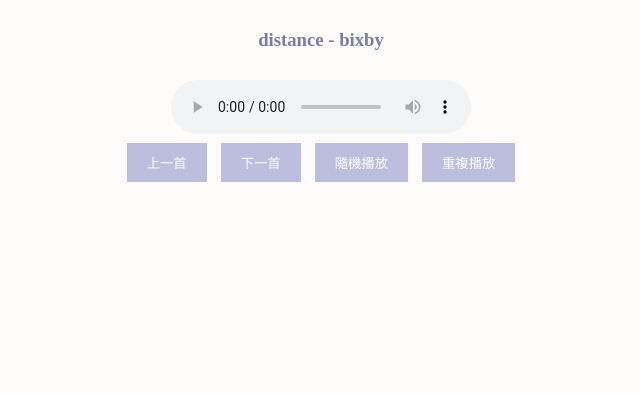
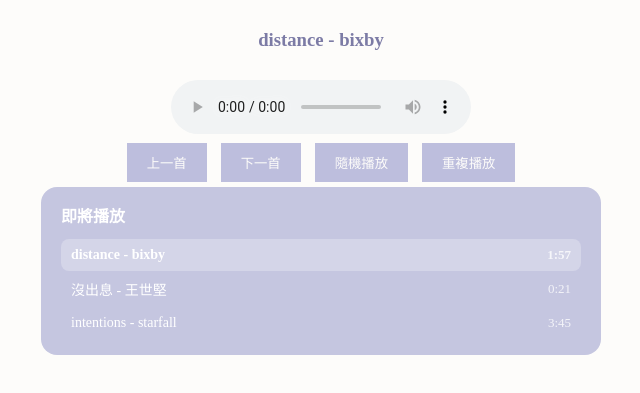
Before and after one commit to fansditz/music-player, a plain HTML site: page index.html in a window 1280 px wide. Shown: the part 195-588 px from the top of the page, without its empty margins (319-959 px from the left). Drawn offline with Linux system fonts and the light colour scheme.

Commit message:
【新增】播放清單

```diff
--- a/index.html
+++ b/index.html
@@ -2,6 +2,7 @@
 <html lang="zh-TW">
 <head>
   <meta charset="UTF-8">
+  <meta name="viewport" content="width=device-width, initial-scale=1.0">
   <title>簡易音樂播放器</title>
   <link rel="stylesheet" href="style.css">
 </head>
@@ -21,6 +22,14 @@
   <button id="repeat">重複播放</button>
 </div>
 
+<div class="playlist">
+  <div class="playlist-title">即將播放</div>
+
+  <ul id="playlist" class="playlist-list">
+    <!-- JS 動態產生 -->
+  </ul>
+</div>
+
   <script src="script.js"></script>
 </body>
 </html>
--- a/script.js
+++ b/script.js
@@ -1,64 +1,85 @@
 const songs = [
-  {
-    src: "music/distance.mp3",
-    name: "distance",
-    artist: "bixby"
-  },
-  {
-    src: "music/song.mp3",
-    name: "沒出息",
-    artist: "王世堅"
-  },
-  {
-    src: "music/intentions.mp3",
-    name: "intentions",
-    artist: "starfall"
-  }
+  { src: "music/distance.mp3", name: "distance", artist: "bixby", time: "1:57" },
+  { src: "music/song.mp3", name: "沒出息", artist: "王世堅", time: "0:21" },
+  { src: "music/intentions.mp3", name: "intentions", artist: "starfall", time: "3:45" }
 ];
 
 let current = 0;
+
 const player = document.getElementById("player");
 const nextBtn = document.getElementById("next");
 const prevBtn = document.getElementById("prev");
 const shuffleBtn = document.getElementById("shuffle");
 const repeatBtn = document.getElementById("repeat");
 
+const playlist = document.getElementById("playlist"); // ✅ 紫色區塊裡的 ul#playlist
+const titleEl = document.getElementById("song-title"); // ✅ 你 HTML 是 song-title
+
 function updateInfo() {
-  document.getElementById("song-title").textContent =
-  `${songs[current].name} - ${songs[current].artist}`;
+  titleEl.textContent = `${songs[current].name} - ${songs[current].artist}`;
 }
 
-
-function loadSong() {
+function loadSong(index = current) {
+  current = index;
   player.src = songs[current].src;
   updateInfo();
+  updateActiveSong();
 }
 
-// 下一首
-nextBtn.addEventListener("click", () => {
-  current = (current + 1) % songs.length;
-  loadSong();
+function updateActiveSong() {
+  document.querySelectorAll("#playlist .playlist-item").forEach((item, i) => {
+    item.classList.toggle("active", i === current);
+  });
+}
+
+// 產生播放清單（左：歌名+歌手，右：秒數）
+function renderPlaylist() {
+  playlist.innerHTML = ""; // 清空
+  songs.forEach((song, index) => {
+    const li = document.createElement("li");
+    li.className = "playlist-item";
+    li.dataset.index = index;
+    li.innerHTML = `
+      <span class="song-info">${song.name} - ${song.artist}</span>
+      <span class="song-time">${song.time ?? ""}</span>
+    `;
+    playlist.appendChild(li);
+  });
+}
+
+// 點擊清單切歌
+playlist.addEventListener("click", (e) => {
+  const item = e.target.closest(".playlist-item");
+  if (!item) return;
+
+  const index = Number(item.dataset.index);
+  loadSong(index);
   player.play();
 });
 
-// 上一首
-prevBtn.addEventListener("click", () => {
-  current = (current - 1 + songs.length) % songs.length;
-  loadSong();
+// 上/下一首
+nextBtn.addEventListener("click", () => {
+  loadSong((current + 1) % songs.length);
   player.play();
 });
 
-shuffleBtn.addEventListener("click", () => {
-  current = Math.floor(Math.random() * songs.length);
-  loadSong();
+prevBtn.addEventListener("click", () => {
+  loadSong((current - 1 + songs.length) % songs.length);
   player.play();
 });
 
+// 隨機
+shuffleBtn.addEventListener("click", () => {
+  loadSong(Math.floor(Math.random() * songs.length));
+  player.play();
+});
+
+// 重複
 repeatBtn.addEventListener("click", () => {
   player.loop = !player.loop;
   repeatBtn.textContent = player.loop ? "取消重複" : "重複播放";
 });
 
-
-// 首次初始化
-loadSong();
+// ✅ 初始化
+renderPlaylist();
+loadSong(0);
--- a/style.css
+++ b/style.css
@@ -28,3 +28,52 @@ button:hover {
   margin-top: 30px;
   margin-bottom: 10px;
 }
+
+.playlist {
+  background-color: #c5c6e0;
+  border-radius: 16px;
+  padding: 16px 20px;
+  width: 520px;
+  margin: 0 auto;
+  color: white;
+}
+
+.playlist-title {
+  text-align: left;
+  font-weight: bold;
+  margin-bottom: 12px;
+}
+
+.playlist-list {
+  list-style: none;
+  padding: 0;
+  margin: 0;
+}
+
+.playlist-item {
+  display: flex;
+  justify-content: space-between;
+  align-items: center;
+  padding: 8px 10px;
+  font-size: 14px;
+  border-radius: 8px;
+}
+
+.playlist-item:hover {
+  background-color: rgba(255, 255, 255, 0.15);
+  cursor: pointer;
+}
+
+.playlist-item.active {
+  background-color: rgba(255, 255, 255, 0.25);
+  font-weight: bold;
+}
+
+.song-info {
+  text-align: left;
+}
+
+.song-time {
+  opacity: 0.8;
+  font-size: 13px;
+}
```
Lines whose indentation alone changed are shown as unchanged.
